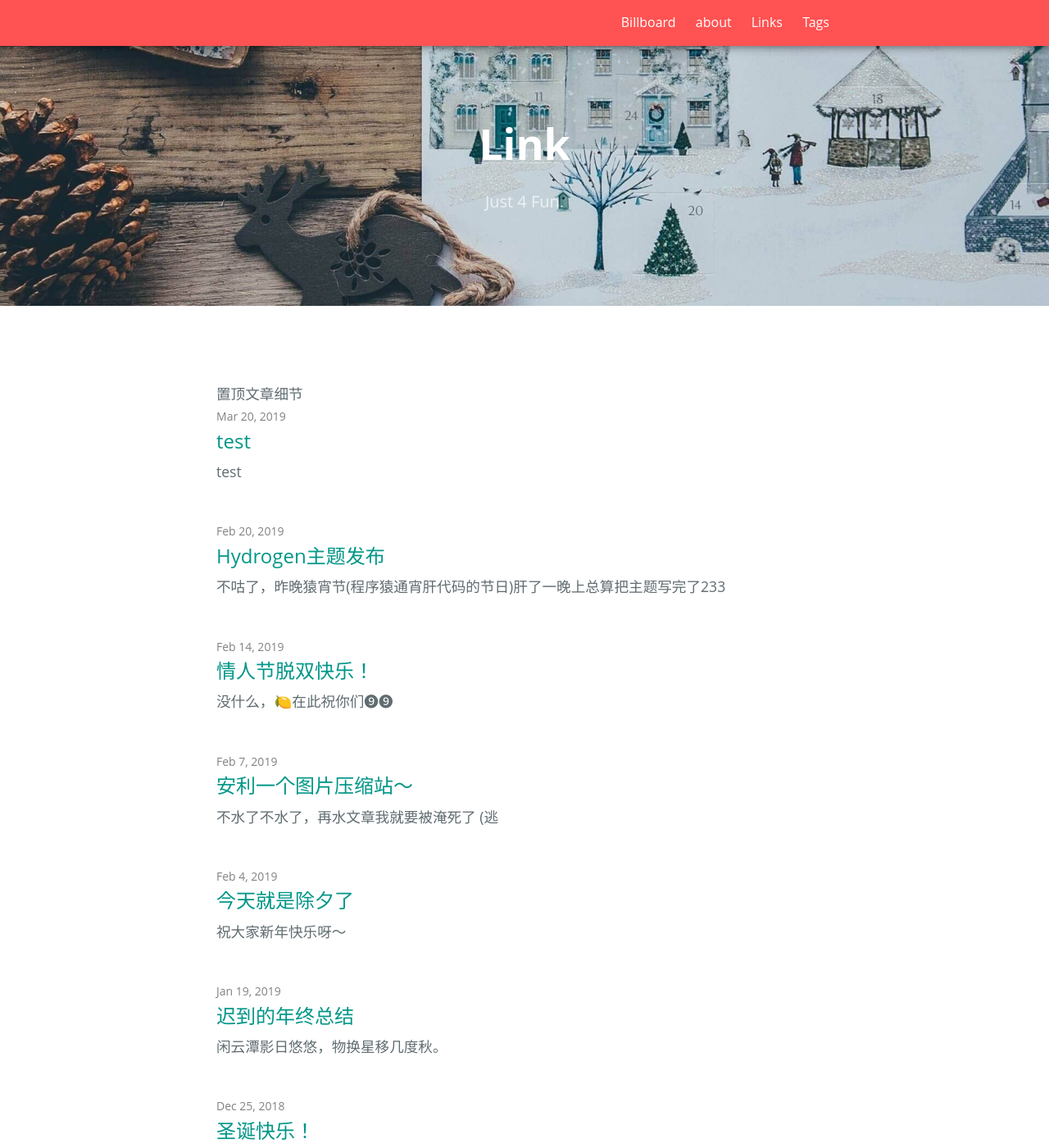
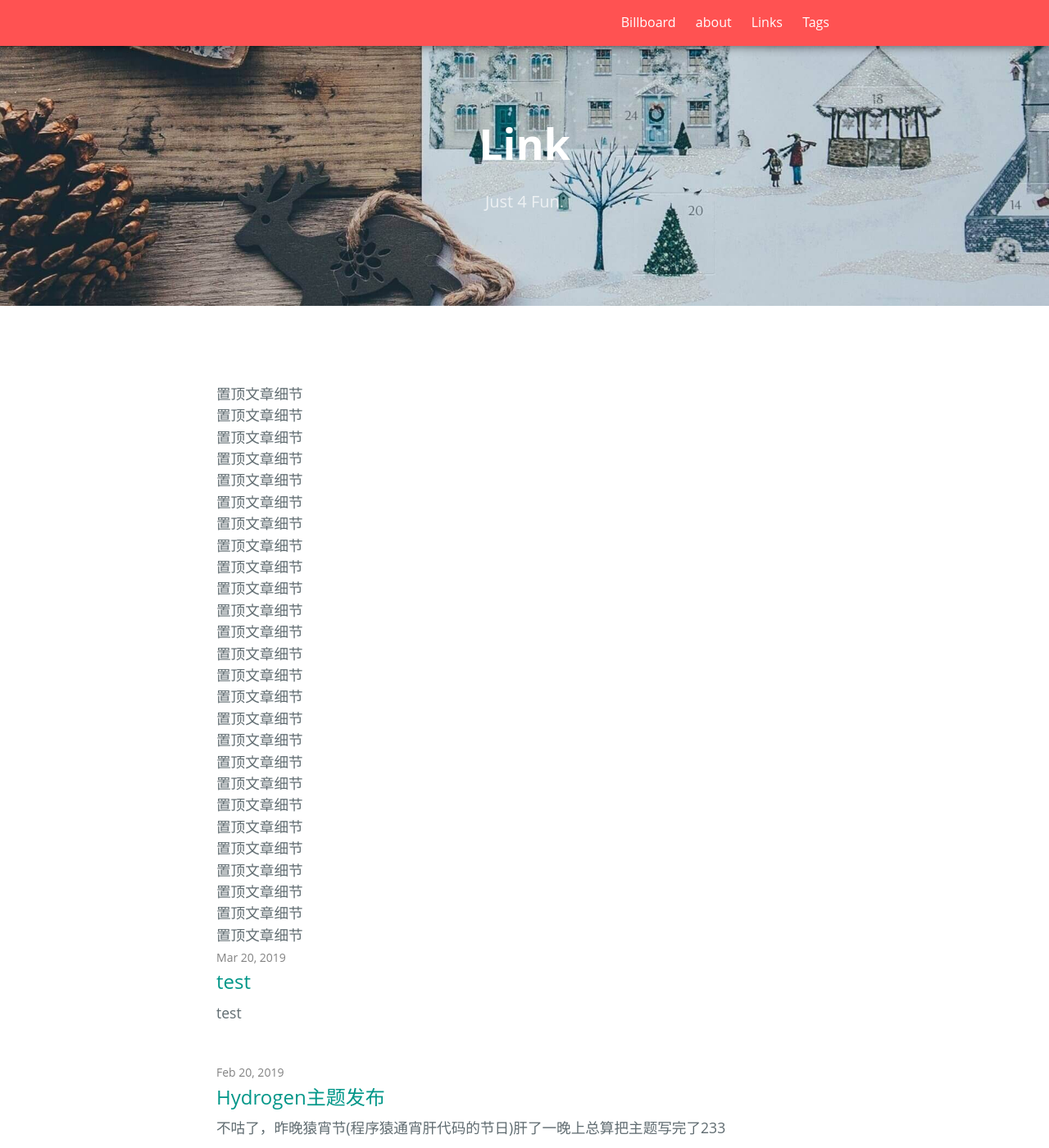
Before and after one commit to link9596/qwq, a Jekyll site: the page built from index.html, in a window 1280 px wide and 1400 px high. Shown: the whole window at 82% size. Built offline with Jekyll 4.4.1, drawn with Linux system fonts in a browser that asks for light colours; emoji names are drawn with the system emoji font; some web fonts are replaced; the list of posts is cut into pages by our own code; comment, search, counter and statistics services are not loaded.

Commit message:
Update home.html

```diff
--- a/_layouts/home.html
+++ b/_layouts/home.html
@@ -14,8 +14,8 @@
   <ul class="post-list">
 
         {% for post in site.posts %}
-    {% if post.stickie != true %}
-        {% continue %}
+    {% if post.stickie == true %}
+        {% continue %}{{ post.date | date: date_format }}
     {% endif %}
     <div>置顶文章细节</div>
 {% endfor %}
```
